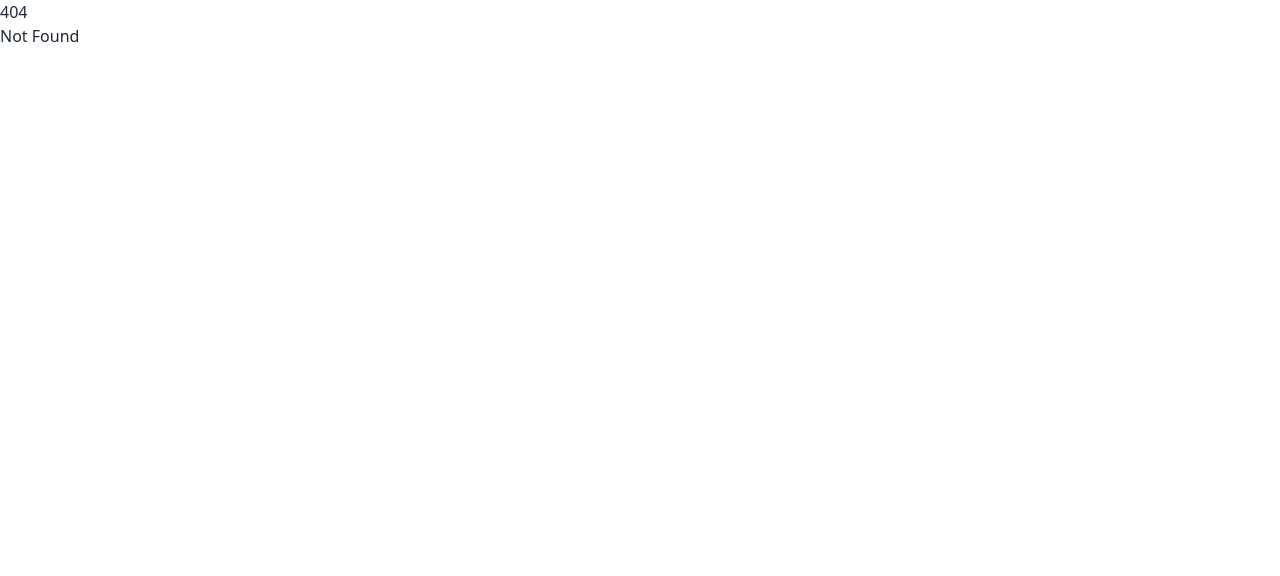
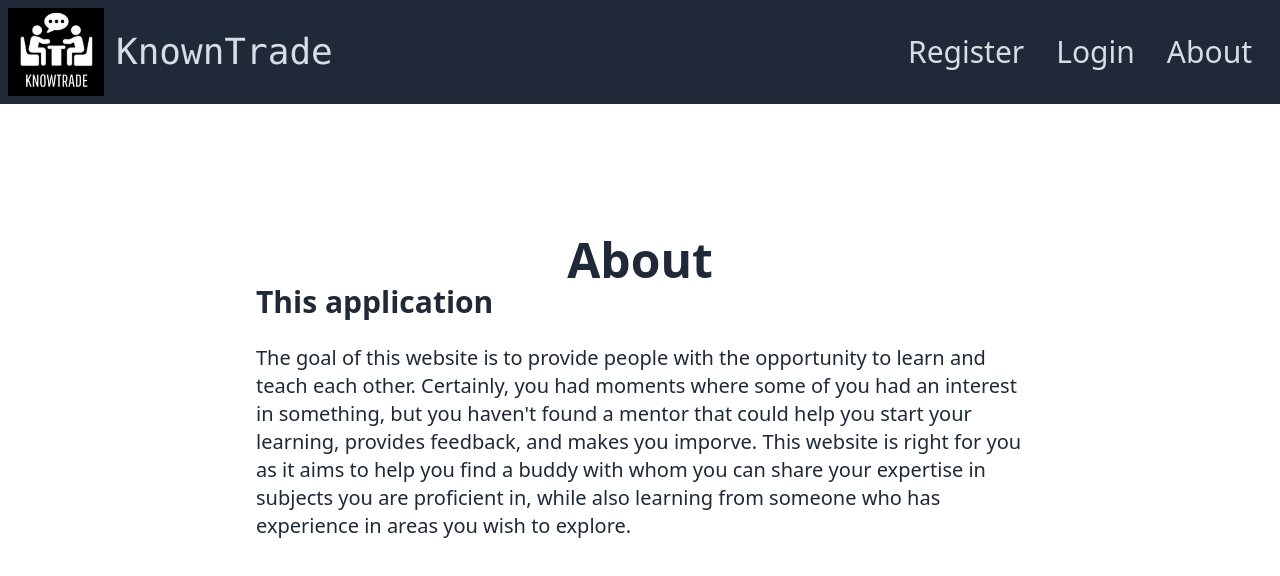
Before and after one commit to ptrstr/conuhacks8, a SvelteKit app in the folder web/: page /about in a window 1280 px wide. Before the commit this address had no page. Shown: the top 576 px of the page. Built offline with nearby package versions, Linux system fonts and the light colour scheme.

Commit message:
Created an about page.

```diff
--- a/web/src/routes/+layout.svelte
+++ b/web/src/routes/+layout.svelte
@@ -3,4 +3,18 @@
     import '../app.css';
  </script>
 
+<div class="navbar fixed bg-gray-800 text-neutral-content bg-base-100">
+    <div class="flex-1 text-4xl">
+        <img class="mr-3 w-24" src="./Reversed.png" />
+        <div class="font-mono">KnownTrade</div>
+    </div>
+    <div class="flex-none">
+        <ul class="menu menu-horizontal px-1 text-3xl">
+        <li><a href="/register">Register</a></li>
+        <li><a href="/login">Login</a></li>
+        <li><a href="/about">About</a></li>
+        </ul>
+    </div>
+</div>
+
 <slot />
--- a/web/src/routes/+page.svelte
+++ b/web/src/routes/+page.svelte
@@ -1,3 +1,19 @@
+<!-- <div class="h-screen" use:vanta on:destroy={destroyVanta}> -->
+  <div class="navbar bg-gray-800 text-neutral-content bg-base-100">
+    <div class="flex-1 text-4xl">
+      <img class=" mr-3 w-24" src="./Reversed.png" />
+      <div class="font-mono">KnownTrade</div>
+    </div>
+    <div class="flex-none">
+      <ul class="menu menu-horizontal px-1 text-3xl">
+        <li><a href="/register">Register</a></li>
+        <li><a href="/login">Login</a></li>
+        <li><a href="/about">About</a></li>
+      </ul>
+    </div>
+  </div>
+<!-- </div> -->
+
 <script>
   import * as THREE from 'three';
   import NET from 'vanta/dist/vanta.net.min';
@@ -25,89 +41,3 @@ function destroyVanta() {
     }
   }
 </script>
-
-<style>
-/* Ajoutez d'autres styles CSS si nécessaire */
-body {
-  margin: 0;
-  overflow: hidden;
-}
-
-.full-screen-container {
-  height: 100vh;
-  overflow: hidden;
-  display: flex;
-  align-items: flex-start;
-  justify-content: flex-start;
-  padding: 20px;
-  position: relative;
-}
-
-.company-title {
-  font-size: 110px;
-  font-weight: bold;
-  color: #fff;
-  margin-left: 20px;
-  position: absolute;
-  top: 50%;
-  transform: translateY(-50%);
-  z-index: 1001; /* Mettez le texte au-dessus de la barre noire */
-}
-
-.logo {
-  position: absolute;
-  top: 0px;
-  left: 10px;
-  z-index: 1002; /* Mettez le logo encore au-dessus de la barre noire */
-}
-
-.logo img {
-  width: 170px;
-  height: auto;
-  object-fit: cover;
-}
-
-.black-bar {
-    background-color: rgba(0, 0, 0, 0.355);
-    height: 170px;
-    width: 100%;
-    position: fixed;
-    top: 0;
-    z-index: 1000;
-}
-
-.avatar img {
-  width: 30px;
-  height: 30px;
-  border-radius: 50%;
-}
-
-nav {
-    display: flex;
-    justify-content: space-evenly;
-    padding: 10px 0;
-    color: #fff;
-    font-weight: bold;
-    font-size: 35px;
-    position: absolute;
-    top: 100px;
-    width: 100%;
-    box-shadow: 0 2px 5px rgba(0, 0, 0, 0.1);
-    z-index: 1000;
-}
-</style>
-
-<div class="full-screen-container" use:vanta on:destroy={destroyVanta}>
-<div class="black-bar"></div>
-
-<div class="logo">
-    <img src="./GlobeGather.png" alt="Logo" />
-</div>
-<div class="company-title">KnowTrade</div>
-</div>
-
-<nav>
-<a href="#register">Register</a>
-<a href="#login">Login</a>
-<a href="#about">About Us</a>
-</nav>
--- /dev/null
+++ b/web/src/routes/about/+page.svelte
@@ -0,0 +1,18 @@
+<div class="hero min-h-screen">
+    <div class="hero-content">
+      <div class="antialiased min-w-96 max-w-3xl">
+        <h1 class="text-5xl font-bold text-center">About</h1>
+        <h2 class="text-3xl text-start font-sans font-bold">This application</h2>
+        <p class="text-xl py-6">
+            The goal of this website is to provide people with the opportunity
+            to learn and teach each other. Certainly, you had moments where some of you had
+            an interest in something, but you haven't found a mentor that could help you
+            start your learning, provides feedback, and makes you imporve.
+
+            This website is right for you as it aims to help you find a buddy with whom you can
+            share your expertise in subjects you are proficient in, while also
+            learning from someone who has experience in areas you wish to explore.
+        </p>
+      </div>
+    </div>
+</div>
--- a/web/src/routes/login/+page.svelte
+++ b/web/src/routes/login/+page.svelte
@@ -26,7 +26,7 @@
      }
 </script>
 
-<div class="flex flex-col justify-center items-center w-full  min-h-screen">
+<div class="flex flex-col justify-center items-center w-full h-screen">
     <h1 class="text-center text-2xl sm:text-3xl font-semibold my-5">Sign in Your Account</h1>
     <form action="/" id="loginInfo" on:submit|preventDefault={handleSubmit}>
         <div class="form-control">
```
Also changed, not shown: web/static/Reversed.png (added), 1 other file (tests, documents, lock files or other folders). Lines whose indentation alone changed are shown as unchanged.
